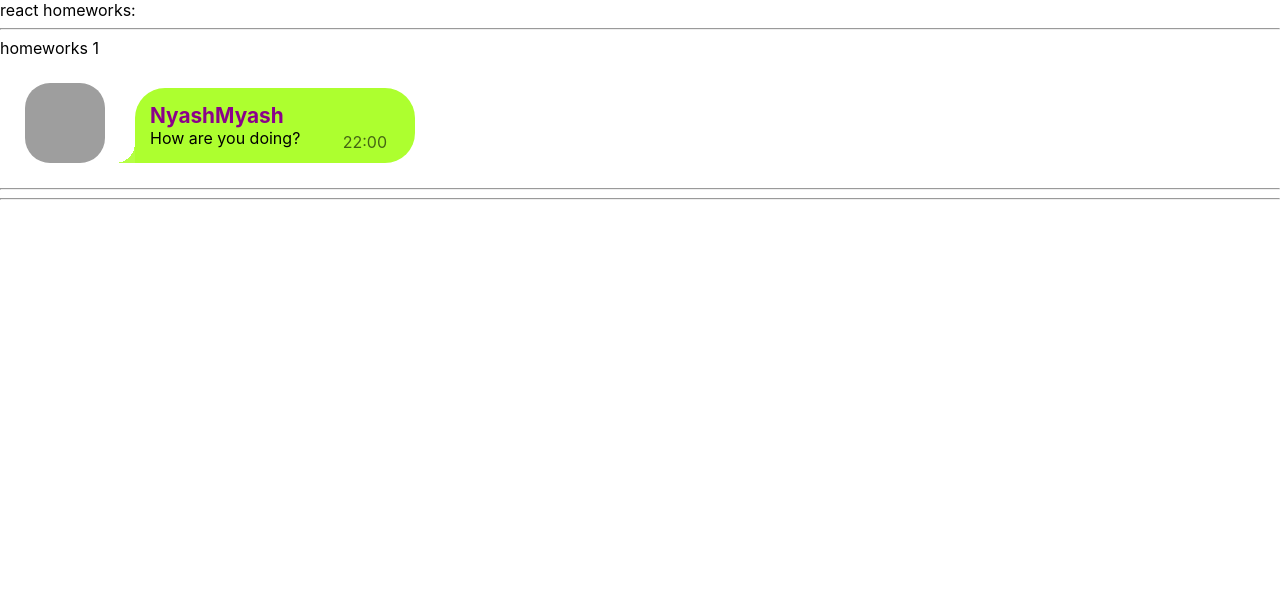
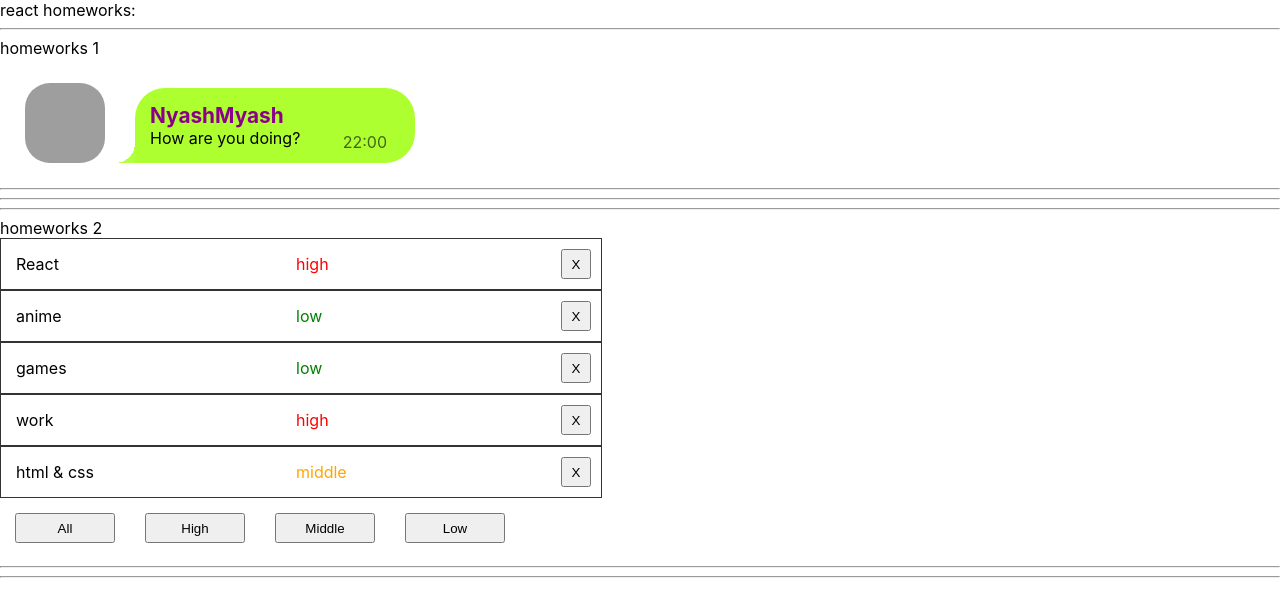
Before and after one commit to paraslov/it-inc_my-homework-ignat, a React (Create React App) app: page / in a window 1280 px wide. Shown: the top 616 px of the page. Built offline with nearby package versions, Linux system fonts and the light colour scheme; grey boxes are pictures that could not be loaded.

Commit message:
Homework 2. Todolist: filter and delete tasks; typesation; layout.

```diff
--- a/src/p1-main/m1-ui/u1-app/App.tsx
+++ b/src/p1-main/m1-ui/u1-app/App.tsx
@@ -1,13 +1,14 @@
 import React from 'react'
 import s from './App.module.css'
 import HW1 from '../../../p2-homeworks/h1/HW1'
+import HW2 from '../../../p2-homeworks/h2/HW2';
 
 function App() {
     return (
         <div className={s.App}>
             <div>react homeworks:</div>
             <HW1/>
-            {/*<HW2/>*/}
+            <HW2/>
             {/*<HW3/>*/}
             {/*<HW4/>*/}
             {/*<HW5/>*/}
--- a/src/p2-homeworks/h2/Affair.tsx
+++ b/src/p2-homeworks/h2/Affair.tsx
@@ -1,19 +1,34 @@
 import React from 'react'
+import s from './Affairs.module.css'
+import {AffairType} from './HW2';
 
 type AffairPropsType = {
     // key не нужно типизировать
-    affair: any // need to fix any
-    deleteAffairCallback: any // need to fix any
+    affair: AffairType // need to fix any
+    deleteAffairCallback: (_id: number) => void // need to fix any
 }
 
 function Affair(props: AffairPropsType) {
-    const deleteCallback = () => {}// need to fix
+    const deleteCallback = () => {
+        props.deleteAffairCallback(props.affair._id)
+    }
+    let priorityColor: string = ''
+    if (props.affair.priority === 'low') {
+        priorityColor = s.green
+    } else if (props.affair.priority === 'middle') {
+        priorityColor = s.orange
+    } else {
+        priorityColor = s.red
+    }
 
     return (
-        <div>
-            // show some text
+        <div className={s.wrapper}>
+            <div className={s.item}>{props.affair.name}</div>
+            <div className={`${s.item} ${priorityColor}`}>
+                {props.affair.priority}
+            </div>
 
-            <button onClick={deleteCallback}>X</button>
+            <button className={s.btn} onClick={deleteCallback}>X</button>
         </div>
     )
 }
--- a/src/p2-homeworks/h2/Affairs.module.css
+++ b/src/p2-homeworks/h2/Affairs.module.css
@@ -1,3 +1,31 @@
-.someClass {
+.wrapper {
+    width: 600px;
+    display: grid;
+    grid-template-columns: 1fr 1fr 40px;
+    border: 1px solid #333;
+}
+.item {
+    padding: 15px;
+}
 
+.red {
+    color: red;
 }
+.orange {
+    color: orange;
+}
+.green {
+    color: green;
+}
+
+.btn {
+    width: 30px;
+    height: 30px;
+    margin-top: 10px;
+}
+
+.filterBtn {
+    width: 100px;
+    height: 30px;
+    margin: 15px;
+}
--- a/src/p2-homeworks/h2/Affairs.tsx
+++ b/src/p2-homeworks/h2/Affairs.tsx
@@ -1,11 +1,12 @@
 import React from 'react'
 import Affair from './Affair'
-import {AffairType} from './HW2'
+import {AffairType, FilterType} from './HW2'
+import s from './Affairs.module.css'
 
 type AffairsPropsType = { // need to fix any
-    data: any
-    setFilter: any
-    deleteAffairCallback: any
+    data: AffairType[]
+    setFilter: (filter: FilterType) => void
+    deleteAffairCallback: (_id: number) => void
 }
 
 function Affairs(props: AffairsPropsType) {
@@ -17,20 +18,28 @@
         />
     ))
 
-    const setAll = () => {} // need to fix
-    const setHigh = () => {}
-    const setMiddle = () => {}
-    const setLow = () => {}
+    const setAll = () => {
+        props.setFilter('all')
+    } // need to fix
+    const setHigh = () => {
+        props.setFilter('high')
+    }
+    const setMiddle = () => {
+        props.setFilter('middle')
+    }
+    const setLow = () => {
+        props.setFilter('low')
+    }
 
     return (
         <div>
 
             {mappedAffairs}
 
-            <button onClick={setAll}>All</button>
-            <button onClick={setHigh}>High</button>
-            <button onClick={setMiddle}>Middle</button>
-            <button onClick={setLow}>Low</button>
+            <button className={s.filterBtn} onClick={setAll}>All</button>
+            <button className={s.filterBtn} onClick={setHigh}>High</button>
+            <button className={s.filterBtn} onClick={setMiddle}>Middle</button>
+            <button className={s.filterBtn} onClick={setLow}>Low</button>
         </div>
     )
 }
--- a/src/p2-homeworks/h2/HW2.tsx
+++ b/src/p2-homeworks/h2/HW2.tsx
@@ -2,12 +2,16 @@
 import Affairs from './Affairs'
 
 // types
-export type AffairPriorityType = any // need to fix any
-export type AffairType = any // need to fix any
+export type AffairPriorityType = 'high' | 'middle' | 'low' // need to fix any
+export type AffairType = {
+    _id: number
+    name: string
+    priority: string
+} // need to fix any
 export type FilterType = 'all' | AffairPriorityType
 
 // constants
-const defaultAffairs: any = [ // need to fix any
+const defaultAffairs: AffairType[] = [ // need to fix any
     {_id: 1, name: 'React', priority: 'high'},
     {_id: 2, name: 'anime', priority: 'low'},
     {_id: 3, name: 'games', priority: 'low'},
@@ -16,20 +20,27 @@
 ]
 
 // pure helper functions
-export const filterAffairs = (affairs: any, filter: any): any => { // need to fix any
-    if (filter === 'all') return affairs
-    else return // need to fix
+export const filterAffairs = (affairs: AffairType[], filter: FilterType): Array<AffairType> => { // need to fix any
+    if (filter === 'all') {
+        return affairs
+    } else if (filter === 'low') {
+        return affairs.filter(a => a.priority === 'low')
+    } else if (filter === 'middle') {
+        return affairs.filter(a => a.priority === 'middle')
+    } else {
+        return affairs.filter(a => a.priority === 'high')
+    }
 }
-export const deleteAffair = (affairs: any, _id: any): any => { // need to fix any
-    return // need to fix
+export const deleteAffair = (affairs: AffairType[], _id: number): Array<AffairType> => { // need to fix any
+    return affairs.filter(a => a._id !== _id)
 }
 
 function HW2() {
-    const [affairs, setAffairs] = useState<any>(defaultAffairs) // need to fix any
+    const [affairs, setAffairs] = useState<Array<AffairType>>(defaultAffairs) // need to fix any
     const [filter, setFilter] = useState<FilterType>('all')
 
     const filteredAffairs = filterAffairs(affairs, filter)
-    const deleteAffairCallback = (_id: any) => setAffairs(deleteAffair(affairs, _id)) // need to fix any
+    const deleteAffairCallback = (_id: number) => setAffairs(deleteAffair(affairs, _id)) // need to fix any
 
     return (
         <div>
```
